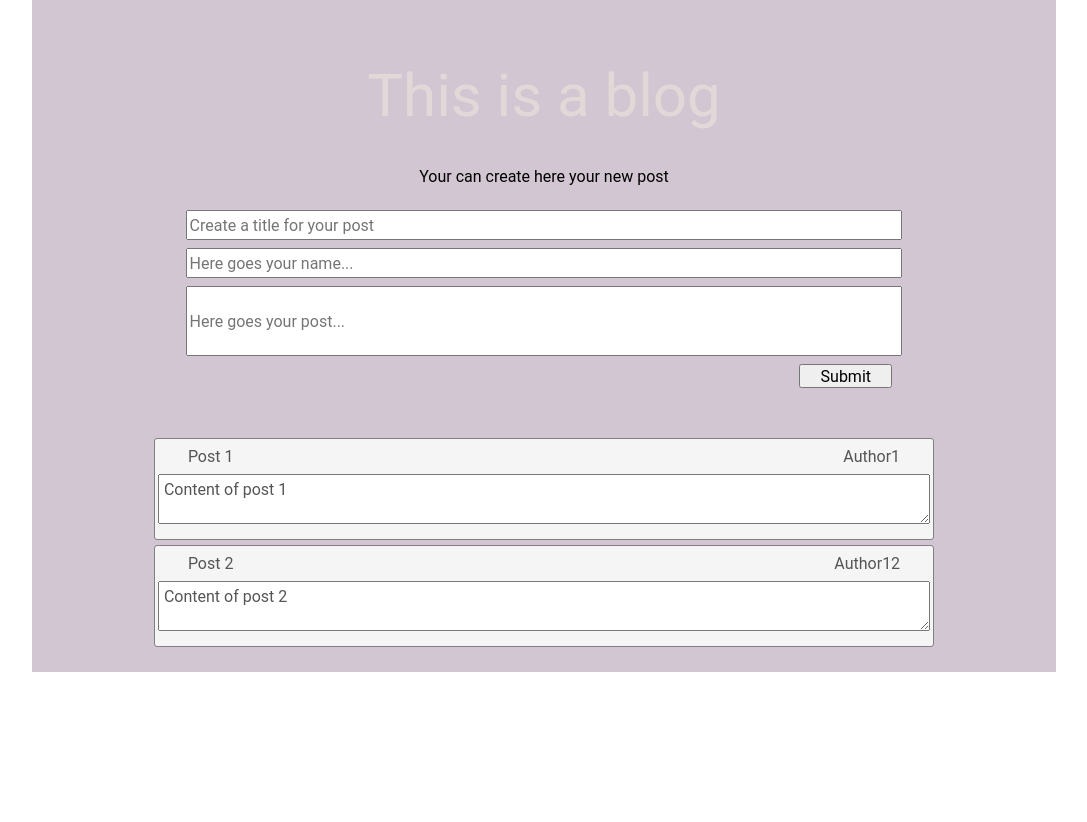
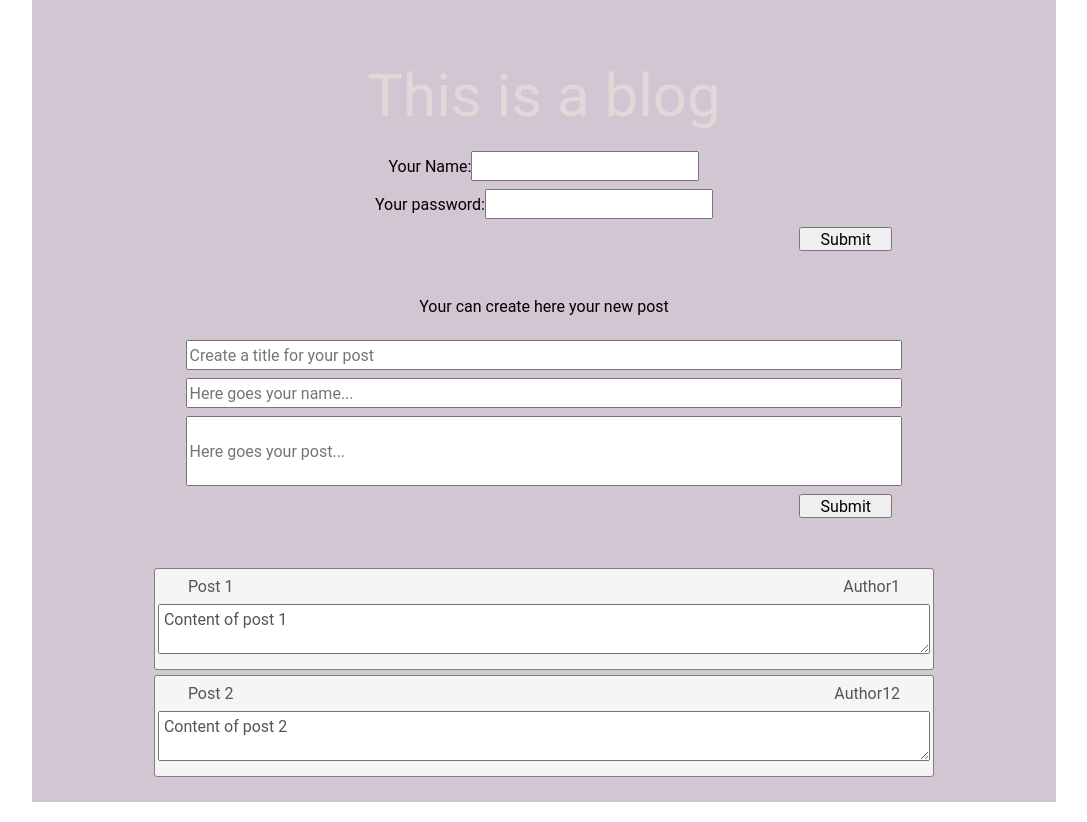
Before and after one commit to tinkabel85/my-blog, a React (Create React App) app: page / in a window 1280 px wide. Shown: the whole page, without its empty margins (96-1183 px from the left). Before the commit the page ends 800 px from the top, so only its background shows below. Built offline with nearby package versions, Linux system fonts and the light colour scheme.

Commit message:
added simple check if the user login data are valid

```diff
--- a/src/components/Header/Header.js
+++ b/src/components/Header/Header.js
@@ -1,11 +1,13 @@
 import "./Header.css";
+import Login from "../Login/Login";
 
 function Header() {
-    return (
-			<div>
-				<h1 className="Title">This is a blog</h1>
-			</div>
-		);
+	return (
+		<div>
+			<h1 className="Title">This is a blog</h1>
+			<Login />
+		</div>
+	);
 }
 
 export default Header;
--- /dev/null
+++ b/src/components/Login/Login.js
@@ -0,0 +1,82 @@
+import { useState, useEffect } from "react";
+
+const storedUsers = [
+	{ username: "oksana", password: "1234" },
+	{ username: "user", password: "111" },
+];
+
+function Login() {
+	const [userName, setUserName] = useState("");
+	const [password, setPassword] = useState("");
+	const [isValid, setValid] = useState(false);
+
+	const handleSubmit = (e) => {
+        e.preventDefault();
+        if (!userName || ! password) {
+            return alert('User name or user password cannot be empty')
+        }
+		console.log(userName);
+		console.log(password);
+
+		const user = storedUsers.find(
+			user => user.username === userName && user.password === password
+		);
+		if (!user) {
+			console.log("error, user is not found");
+		} else {
+			let varifiedUsers = JSON.parse(localStorage.getItem("varifiedUsers"));
+			if (!varifiedUsers) {
+				varifiedUsers = [];
+			}
+			varifiedUsers.push(user);
+			localStorage.setItem("varifiedUsers", JSON.stringify(varifiedUsers));
+			setValid(true);
+			console.log("Your are successfully logged in");
+        }
+        setUserName('');
+        setPassword('');
+	};
+
+	// 	const newUserData = [...userData, { name: userName, password: password }];
+	// 	localStorage.setItem("user", JSON.stringify(newUserData));
+	// 	setUserData(newUserData);
+	// 	setUserName("");
+	// 	setPassword("");
+	// };
+
+	// useEffect(() => {
+	// 	const storedUser = JSON.parse(localStorage.getItem("user"));
+	// 	setUserData(storedUser || []);
+	// }, []);
+	// useEffect(() => {
+	// 	localStorage.setItem("user", JSON.stringify(userData));
+	// }, [userData]);
+
+	return (
+		<>
+			<form onSubmit={handleSubmit} className="form">
+				<label>
+					Your Name:
+					<input
+
+						value={userName}
+						type="text"
+						onInput={(e) => setUserName(e.target.value)}
+					></input>{" "}
+				</label>
+
+				<label>
+					Your password:
+					<input
+						value={password}
+						type="password"
+						onInput={(e) => setPassword(e.target.value)}
+					></input>{" "}
+				</label>
+				<input type="submit" value="Submit" className="form__btn" />
+			</form>
+		</>
+	);
+}
+
+export default Login;
```
Also changed, not shown: src/components/Login/Login.css (added).
